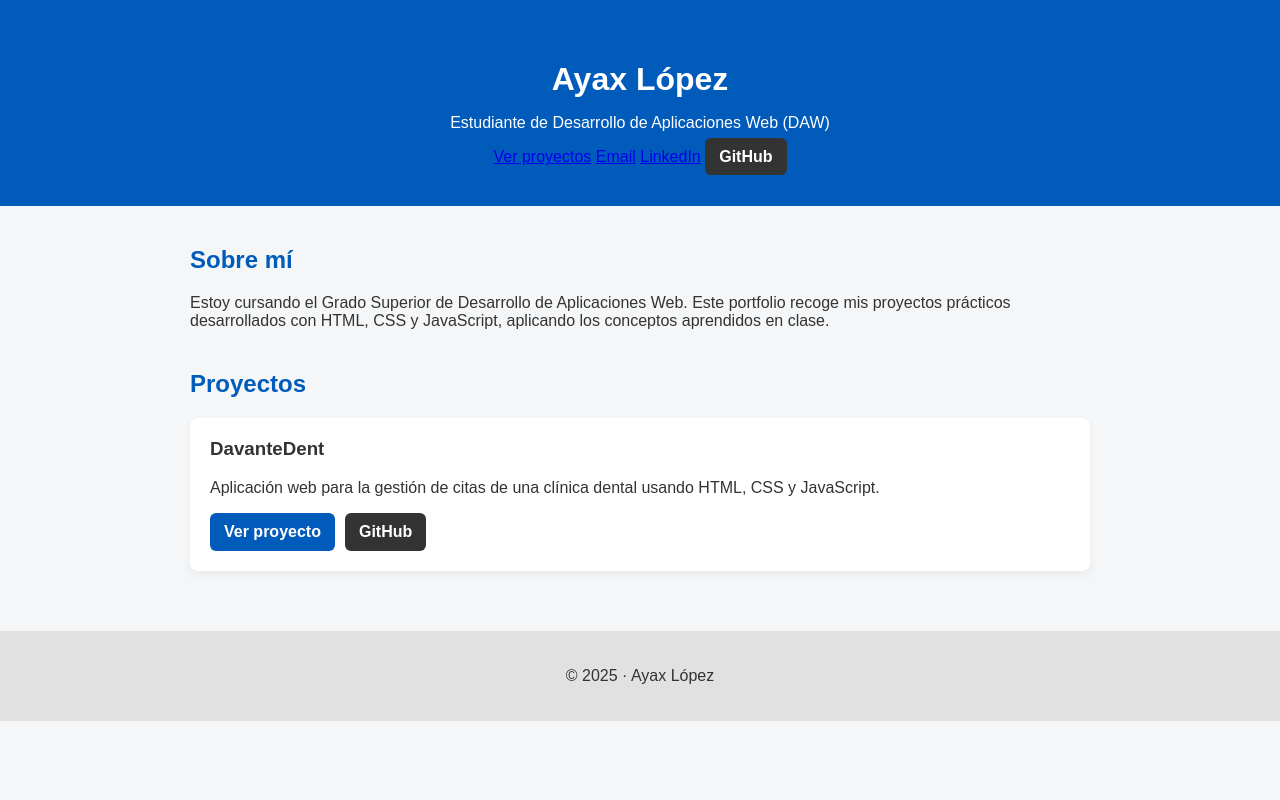
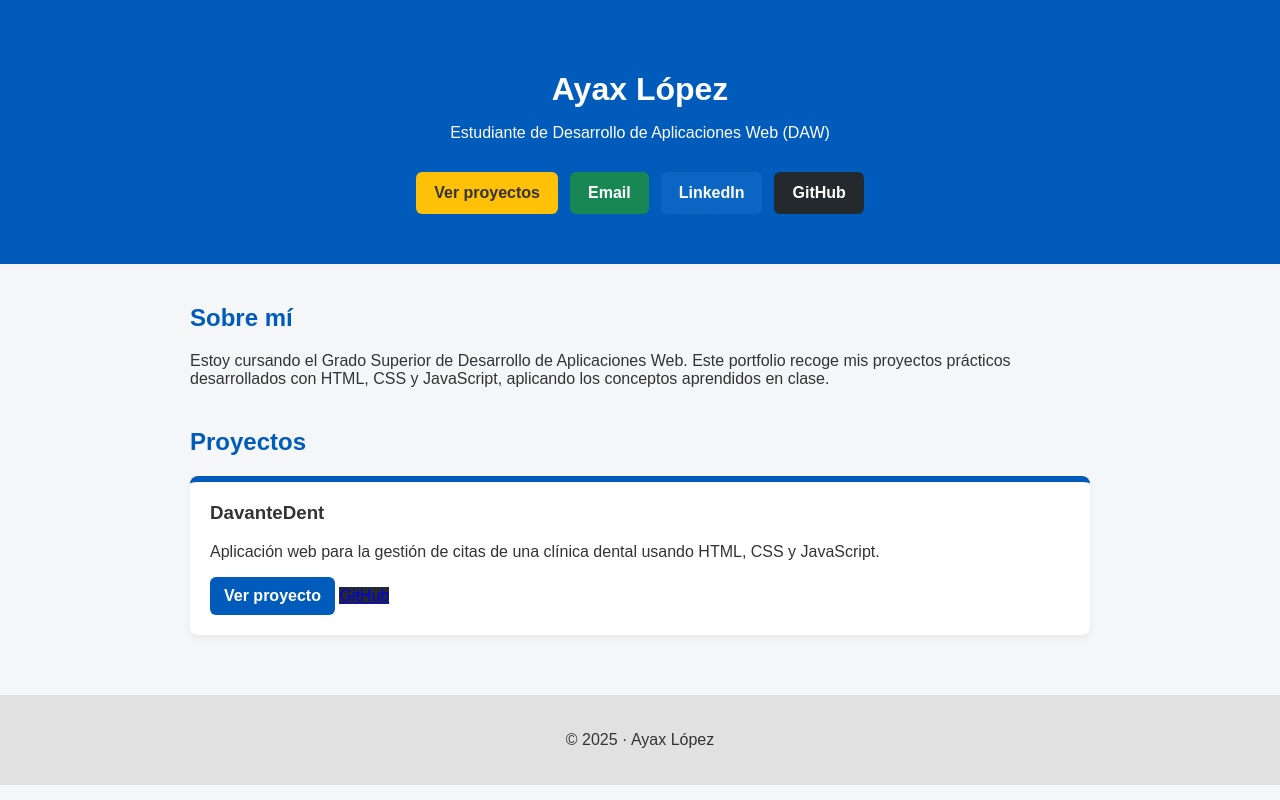
Before and after one commit to Ayaxlc/Ayaxlc.github.io, a PHP site: page / in a window 1280 px wide. Run offline with PHP 8.4, Linux system fonts and the light colour scheme.

Commit message:
style.css for main portfolio

```diff
--- a/style.css
+++ b/style.css
@@ -11,11 +11,38 @@ header {
     background-color: #005bbb;
     color: white;
     text-align: center;
-    padding: 40px 20px;
+    padding: 50px 20px;
 }
 
 header h1 {
     margin-bottom: 10px;
+}
+
+/* BOTONES DEL HEADER */
+.botones-header {
+    margin-top: 30px;
+    display: flex;
+    flex-wrap: wrap;
+    justify-content: center;
+    gap: 12px;
+}
+
+.btn-header {
+    padding: 12px 18px;
+    border-radius: 6px;
+    text-decoration: none;
+    color: white;
+    font-weight: bold;
+}
+
+/* Colores diferenciados */
+.btn-proyectos { background-color: #ffc107; color: #333; }
+.btn-email { background-color: #198754; }
+.btn-linkedin { background-color: #0a66c2; }
+.btn-github { background-color: #24292e; }
+
+.btn-header:hover {
+    opacity: 0.85;
 }
 
 /* SECCIONES */
@@ -42,20 +69,20 @@ h2 {
     padding: 20px;
     border-radius: 8px;
     box-shadow: 0 4px 8px rgba(0,0,0,0.05);
+    border-top: 6px solid #005bbb;
 }
 
 .proyecto-card h3 {
     margin-top: 0;
 }
 
-/* BOTONES */
+/* BOTONES DE PROYECTO */
 .botones-proyecto {
-    display: flex;
-    gap: 10px;
     margin-top: 15px;
 }
 
 .btn-proyecto {
+    display: inline-block;
     background-color: #005bbb;
     color: white;
     padding: 10px 14px;
@@ -68,20 +95,6 @@ h2 {
     background-color: #003f80;
 }
 
-/* BOTÓN GITHUB DIFERENTE */
-.btn-github {
-    background-color: #333;
-    color: white;
-    padding: 10px 14px;
-    border-radius: 6px;
-    text-decoration: none;
-    font-weight: bold;
-}
-
-.btn-github:hover {
-    background-color: #111;
-}
-
 /* FOOTER */
 footer {
     text-align: center;
```
